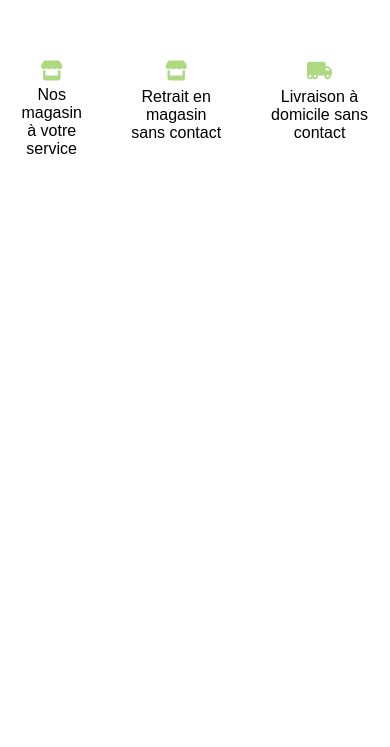
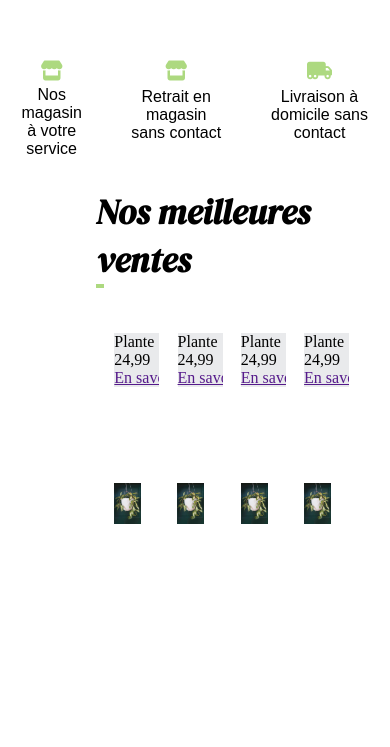
Before and after one commit to aliii390/challenge-css, a plain HTML site: page index.html in a window 390 px wide. Shown: the part 852-1599 px from the top of the page. Before the commit the page ends 1022 px from the top, so only its background shows below. Drawn offline with Linux system fonts and the light colour scheme.

Commit message:
partie responsive

```diff
--- a/index.html
+++ b/index.html
@@ -59,6 +59,64 @@
             <p class="p-sectionun">Livraison à <br> domicile sans contact</p>
         </article>
     </section>
+
+
+<section class="sectiondeux">
+
+<h2 class="h2-sectiondeux">Nos meilleures ventes</h2>
+
+<hr style="font-size: 10px;width: 3%;border: 2px solid; color: #add980;">
+
+
+<div class="boite-card">
+
+    <article class="card">
+
+        <div class="bg-color">
+            <p>Plante</p>
+            <p>24,99</p>
+            <div class="btn">
+                <a href="">En savoir plus</a>
+            </div>
+        </div>
+    </article>
+    <article class="card">
+
+        <div class="bg-color">
+            <p>Plante</p>
+            <p>24,99</p>
+            <div class="btn">
+                <a href="">En savoir plus</a>
+            </div>
+        </div>
+    </article>
+    <article class="card">
+
+        <div class="bg-color">
+            <p>Plante</p>
+            <p>24,99</p>
+            <div class="btn">
+                <a href="">En savoir plus</a>
+            </div>
+        </div>
+    </article>
+    <article class="card">
+
+        <div class="bg-color">
+            <p>Plante</p>
+            <p>24,99</p>
+            <div class="btn">
+                <a href="">En savoir plus</a>
+            </div>
+        </div>
+    </article>
+</div>
+
+
+
+
+</section>
+
 </main>
 
   </body>
--- a/style.css
+++ b/style.css
@@ -1,3 +1,6 @@
+@import url('https://fonts.googleapis.com/css2?family=Anton&family=DM+Serif+Display:ital@0;1&family=Jost:ital,wght@0,100..900;1,100..900&family=Libre+Baskerville:ital,wght@0,400;0,700;1,400&display=swap');
+
+
 *{
     margin: 0;
     padding: 0;
@@ -117,5 +120,51 @@ padding-top: 5%;
 /* partie section 2 */
 
 
+.sectiondeux{
+    padding: 8%;
+    margin-left: 15%;
+
+}
+
+.h2-sectiondeux{
+    font-family: "DM Serif Display", serif;
+  font-weight: bolder;
+  font-style: italic;
+  font-size: 35px;
+
+}
+
+
+.boite-card{
+    display: flex;
+    margin-top: 2%;
+}
+
+
+
+.card {
+    background-image: url('src/images/nos_meilleures_ventes/1.jpg');
+    height: 50vh;
+    width: 30vw;
+    background-repeat: no-repeat;
+    background-size: 43% ; /* L'image sera redimensionnée pour être entièrement visible */
+    background-position: center; /* Centre l'image dans la carte */
+    border-radius: 8px; /* Ajoute des bords arrondis (optionnel) */
+    overflow: hidden; /* Cache les débordements pour les bords arrondis */
+}
+
+.bg-color {
+
+    background-color: #e9eaec;
+    margin-top: 63%;
+    width:  150px;
+    margin-left: 29%;
+    height: auto;
+}
+
+
+
+
+
 
 /* fin du code */
```
